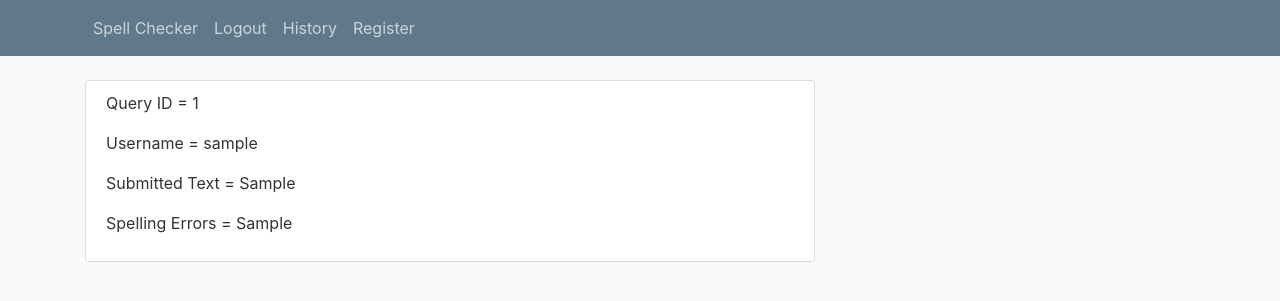
After one commit to mt1836/Assignment3, a Flask app: a page that uses templates/layout.html in a window 1280 px wide. The commit adds this page. Shown: the top 301 px of the page. Run offline with Flask 2, Linux system fonts and the light colour scheme; a user stored in the database is signed in; tables that the repository leaves empty hold one stand-in row (values such as "Sample post"); some libraries are stand-ins or nearby versions.

Commit message:
query working

```diff
--- a/app.py
+++ b/app.py
@@ -22,7 +22,10 @@ class User(db.Model, UserMixin):
     phone = db.Column(db.String(11))
     password = db.Column(db.String(60), nullable=False)
     salt = db.Column(db.String(), nullable=False)
-    posts = db.relationship('Post', backref='user', lazy=True)
+    post = db.relationship('Post', backref='user', lazy=True)
+    login_timestamp = db.relationship('Login_timestamp', backref='user', lazy=True)
+    logout_timestamp = db.relationship('Logout_timestamp', backref='user', lazy=True)
+
 
     def __repr__(self):
         return f"User('{self.username}', '{self.password}', '{self.phone}')"
@@ -33,20 +36,29 @@ class Post(db.Model):
     date_posted = db.Column(db.DateTime, nullable=False, default=datetime.utcnow)
     spell_submitted = db.Column(db.Text, nullable=False)
     spell_results = db.Column(db.Text)
+    numqueries = db.Column(db.Integer)
     user_id = db.Column(db.Integer, db.ForeignKey('user.id'), nullable=False)
 
     def __repr__(self):
-        return f"Post('{self.id}', '{self.user_id}', '{self.spell_submitted}', '{self.spell_results}', '{self.date_posted}')"
+        return f"Post('{self.id}', '{self.user_id}', '{self.spell_submitted}', '{self.spell_results}', '{self.date_posted}', '{self.numqueries}')"
 
 
-class Logs(db.Model):
+class Login_timestamp(db.Model):
     id = db.Column(db.Integer, primary_key=True)
     login_timestamp = db.Column(db.DateTime, nullable=False, default=datetime.utcnow)
-    logout_timestamp = db.Column(db.DateTime, nullable=False, default=datetime.utcnow)
     user_id = db.Column(db.Integer, db.ForeignKey('user.id'), nullable=False)
 
     def __repr__(self):
-        return f"Post('{self.user_id}', '{self.login_timestamp}', '{self.logout_timestamp}')"
+        return f"Login_timestamp('{self.user_id}', '{self.login_timestamp}')"
+
+
+class Logout_timestamp(db.Model):
+    id = db.Column(db.Integer, primary_key=True)
+    logout_timestamp = db.Column(db.DateTime, default=None)
+    user_id = db.Column(db.Integer, db.ForeignKey('user.id'), nullable=False)
+
+    def __repr__(self):
+        return f"Logout_timestamp('{self.user_id}', '{self.logout_timestamp}')"
 
 
 @login_manager.user_loader
@@ -105,8 +117,10 @@ def login():
             print(user.password)
             print(form.phone_number.data)
             print(user.phone)
-
-            login_user(user, remember=form.remember.data)
+            login_user(user)
+            login_time = Login_timestamp(user=current_user, login_timestamp=datetime.now())
+            db.session.add(login_time)
+            db.session.commit()
             result = 'success'
             return render_template('login.html', title='Login', form=form, result=result)
         elif hashed_login != user.password or form.username.data != user.username:
@@ -130,6 +144,9 @@ def login():
 
 @app.route("/logout", methods=['GET'])
 def logout():
+    logout_time = Logout_timestamp(user=current_user, logout_timestamp=datetime.now())
+    db.session.add(logout_time)
+    db.session.commit()
     logout_user()
     return redirect(url_for('login'))
 
@@ -160,6 +177,26 @@ def spell_check():
         return render_template('spell_check.html', title='Spell Checker', form=form)
 
 
+@app.route("/history")
+@login_required
+def history():
+    cuser = current_user.username
+    user = User.query.filter_by(username=current_user.username).first()
+    numqueries = len(user.post)
+    queries = user.post
+    return render_template('history.html', title='History', user=user, numqueries=numqueries, cuser=cuser, queries=queries)
+
+
+@app.route("/history/query<int:queryid>")
+@login_required
+def history_query(queryid):
+    cuser = current_user.username
+    user = User.query.filter_by(username=current_user.username).first()
+    query_id = user.post[queryid-1].id
+    query_submitted = user.post[queryid-1].spell_submitted
+    query_results = user.post[queryid-1].spell_results
+    return render_template('query_details.html', title='Query Details', cuser=cuser, query_id=query_id, query_submitted=query_submitted, query_results=query_results)
+
 setup_db()
 if __name__ == '__main__':
     app.run(debug=True)
--- a/forms.py
+++ b/forms.py
@@ -17,7 +17,6 @@ class LoginForm(FlaskForm):
     username = StringField('Username', id='uname', validators=[DataRequired(), Length(min=1, max=20)])
     password = PasswordField('Password', id='pword', validators=[DataRequired(), Length(min=1, max=20)])
     phone_number = StringField('2fa', id='2fa', validators= [Length(max=11)])
-    remember = BooleanField('Remember Me')
     submit = SubmitField('Login')
 
 
--- /dev/null
+++ b/resultsfile.txt
@@ -0,0 +1 @@
+cyt
--- a/spellcheckfile.txt
+++ b/spellcheckfile.txt
@@ -1 +1 @@
-da fd sad
+cyt third
--- a/templates/layout.html
+++ b/templates/layout.html
@@ -29,6 +29,7 @@
               <a class="nav-item nav-link" href="{{ url_for('spell_check') }}">Spell Checker</a>
               {% if current_user.is_authenticated %}
                 <a class="nav-item nav-link" href="{{ url_for('logout') }}">Logout</a>
+                <a class="nav-item nav-link" href="{{ url_for('history') }}">History</a>
               {% else %}
                 <a class="nav-item nav-link" href="{{ url_for('login') }}">Login</a>
               {% endif %}
--- /dev/null
+++ b/templates/query_details.html
@@ -0,0 +1,11 @@
+{% extends "layout.html" %}
+{% block content %}
+    <div class="content-section">
+        <p id='queryid'>Query ID = {{query_id}}</p>
+        <p id='username'>Username = {{cuser}}</p>
+        <p id='querytext'>Submitted Text = {{query_submitted}}</p>
+        <p id='queryresults'>Spelling Errors = {{query_results}}</p>
+    </div>
+{% endblock content %}
+
+cuser=cuser, query_id=query_id, query_submitted=query_submitted, query_results=query_results)
```
Also changed, not shown: templates/history.html (+4 -49 lines), site.db.
